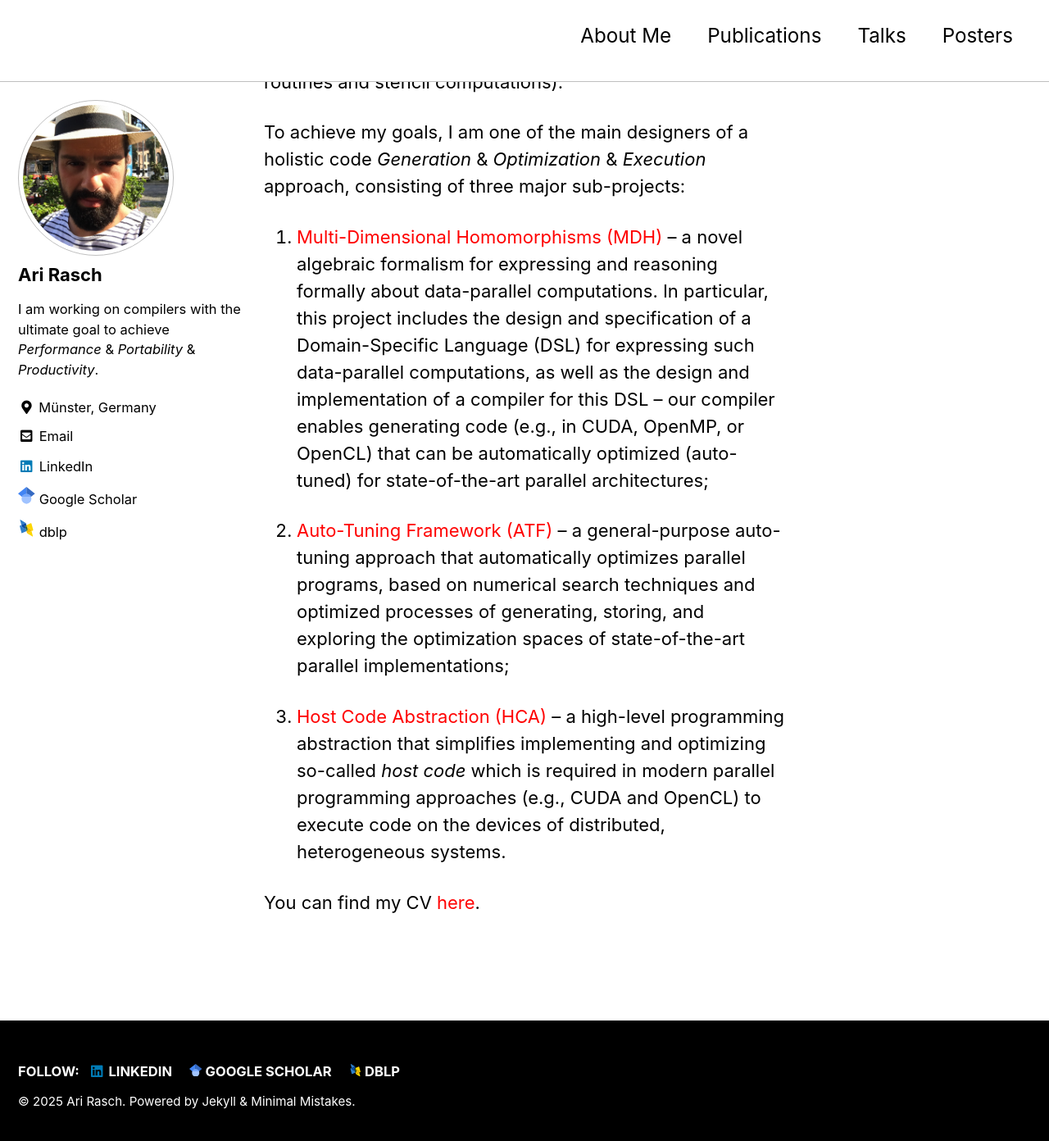
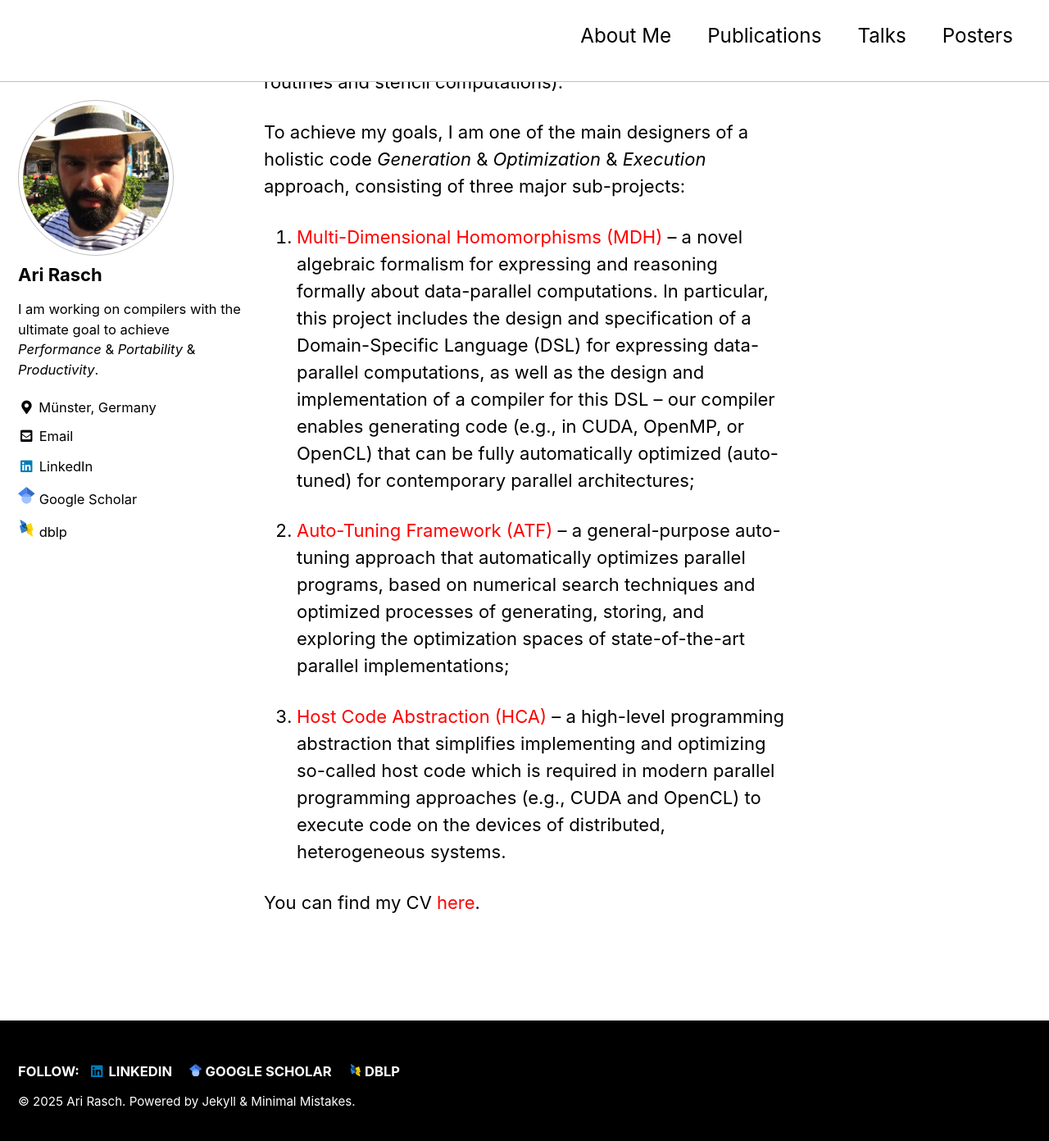
Before and after one commit to AriRasch/arirasch.github.io, a Jekyll site: the page built from index.md, in a window 1280 px wide and 1400 px high, scrolled down 354 px. Shown: the top 1392 px of the window at 82% size. Built offline with Jekyll 4.4.1, drawn with Linux system fonts in a browser that asks for light colours; cached includes are drawn as plain includes; our own code applies the rules of GitHub Pages for plain Markdown files.

Commit message:
Update index.md (#32)

```diff
--- a/index.md
+++ b/index.md
@@ -9,10 +9,10 @@ I am a researcher at the [University of Münster](https://www.uni-muenster.de/en
 
 To achieve my goals, I am one of the main designers of a holistic code *Generation* & *Optimization* & *Execution* approach, consisting of three major sub-projects:
 
-1. [Multi-Dimensional Homomorphisms (MDH)](https://mdh-lang.org) -- a novel algebraic formalism for expressing and reasoning formally about data-parallel computations. In particular, this project includes the design and specification of a Domain-Specific Language (DSL) for expressing such data-parallel computations, as well as the design and implementation of a compiler for this DSL -- our compiler enables generating code (e.g., in CUDA, OpenMP, or OpenCL) that can be automatically optimized (auto-tuned) for state-of-the-art parallel architectures;
+1. [Multi-Dimensional Homomorphisms (MDH)](https://mdh-lang.org) -- a novel algebraic formalism for expressing and reasoning formally about data-parallel computations. In particular, this project includes the design and specification of a Domain-Specific Language (DSL) for expressing data-parallel computations, as well as the design and implementation of a compiler for this DSL -- our compiler enables generating code (e.g., in CUDA, OpenMP, or OpenCL) that can be fully automatically optimized (auto-tuned) for contemporary parallel architectures;
 
 2. [Auto-Tuning Framework (ATF)](https://atf-tuner.org) -- a general-purpose auto-tuning approach that automatically optimizes parallel programs, based on numerical search techniques and optimized processes of generating, storing, and exploring the optimization spaces of state-of-the-art parallel implementations;
 
-3. [Host Code Abstraction (HCA)](https://hca-project.org) -- a high-level programming abstraction that simplifies implementing and optimizing so-called *host code* which is required in modern parallel programming approaches (e.g., CUDA and OpenCL) to execute code on the devices of distributed, heterogeneous systems.
+3. [Host Code Abstraction (HCA)](https://hca-project.org) -- a high-level programming abstraction that simplifies implementing and optimizing so-called host code which is required in modern parallel programming approaches (e.g., CUDA and OpenCL) to execute code on the devices of distributed, heterogeneous systems.
 
 You can find my CV [here](assets/files/cv_rasch.pdf).
```
